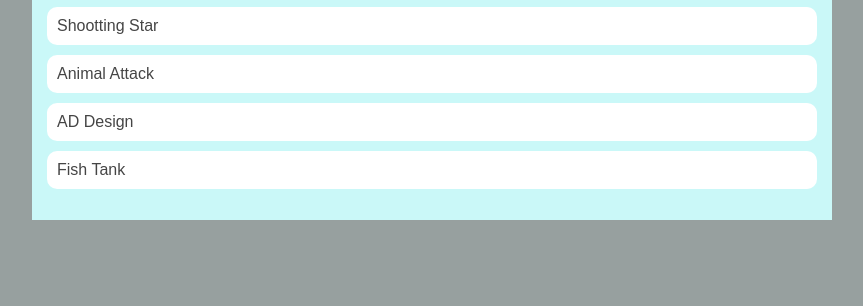
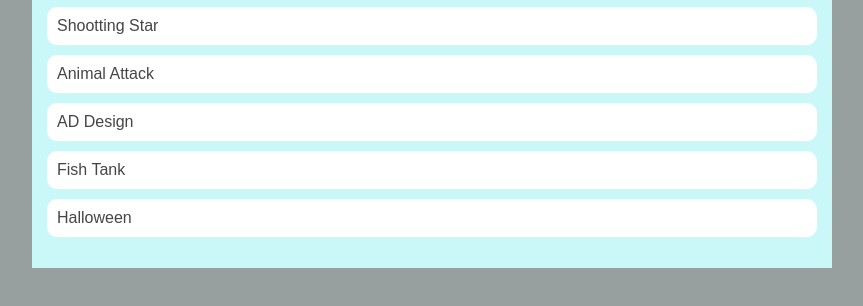
Before and after one commit to micahpineda/micahpineda.github.io, a plain HTML site: page portfolio.html in a window 1280 px wide. Shown: the part 398-704 px from the top of the page, without its empty margins (208-1071 px from the left). Drawn offline with Linux system fonts and the light colour scheme.

Commit message:
I added Halloween project to profile

```diff
--- a/portfolio.html
+++ b/portfolio.html
@@ -52,6 +52,9 @@
             <li>
             <a href="https://www.khanacademy.org/computer-programming/spin-off-of-project-fish-tank/4696461690912768" target="_blank">Fish Tank</a>
             </li>
+            <li>
+            <a href="https://www.khanacademy.org/computer-programming/pineda_holoween-project/5902332133490688" target="_blank">Halloween</a>
+            </li>
     </ul>
   </div>
       </main>
```
